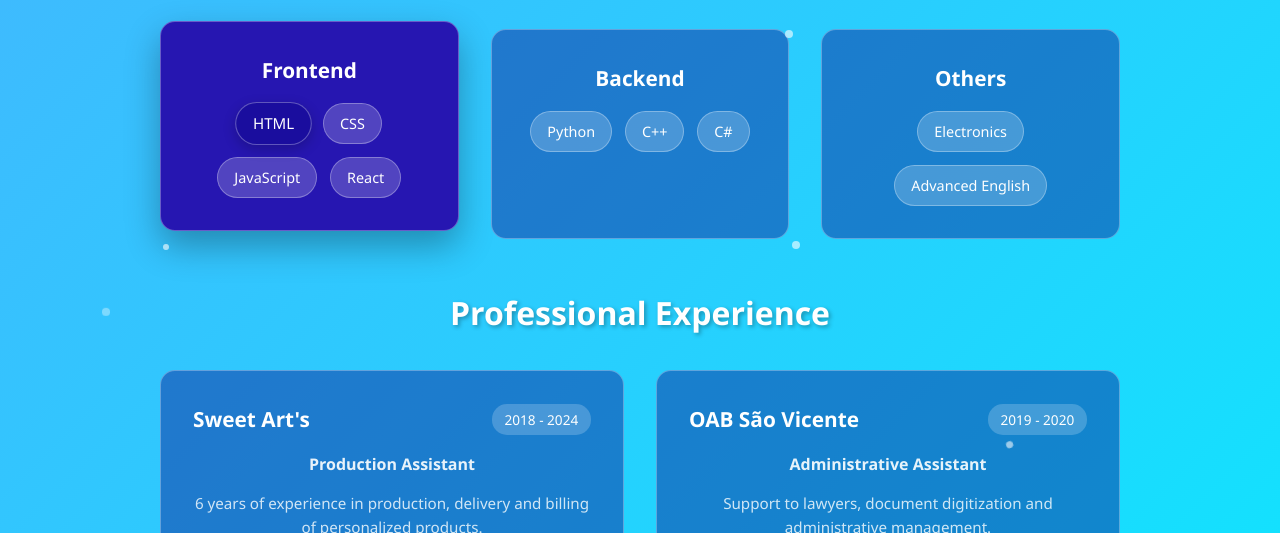
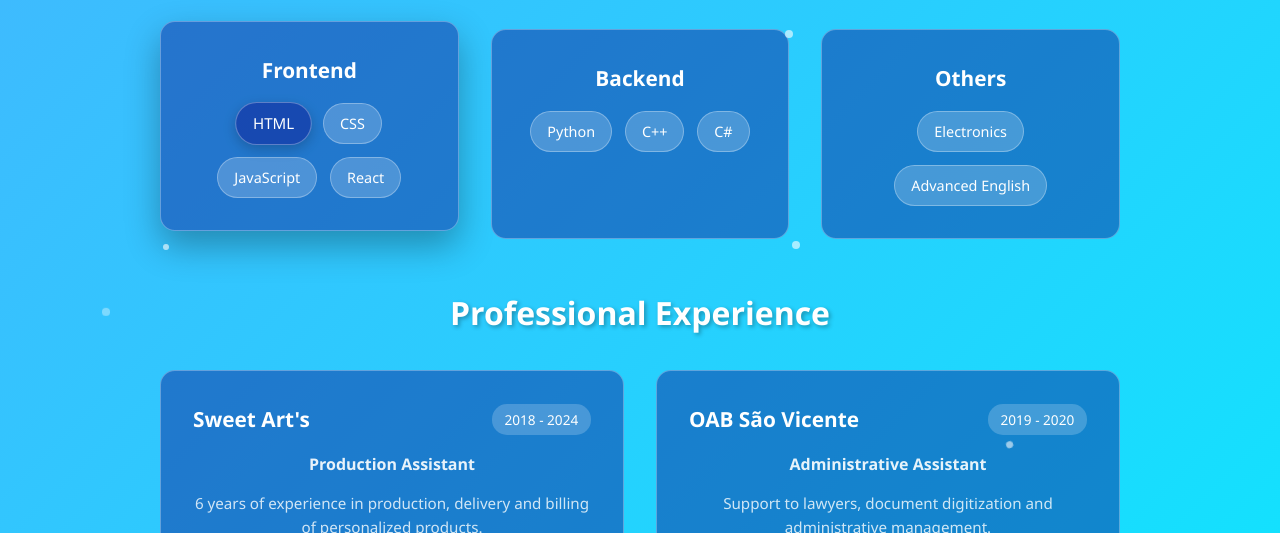
Before and after one commit to kbd003/Personal_Site.github.io, a plain HTML site: page index.html in a window 1280 px wide. In both pictures the pointer is over the element 309 px from the left and 854 px from the top of the page. Shown: the part 721-1254 px from the top of the page. Drawn offline with Linux system fonts and the light colour scheme.

Commit message:
color rgb item experience

```diff
--- a/css/style.css
+++ b/css/style.css
@@ -221,7 +221,7 @@ h1 {
 .tech-category:hover {
     transform: translateY(-8px);
     box-shadow: 0 15px 35px rgba(0, 0, 0, 0.3);
-    background: rgb(38, 22, 177);
+    background:  rgba(9, 2, 131, 0.392);
 }
 
 .tech-category h3 {
```
